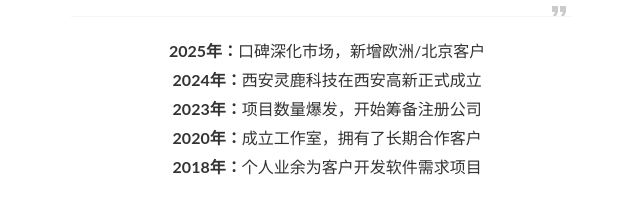
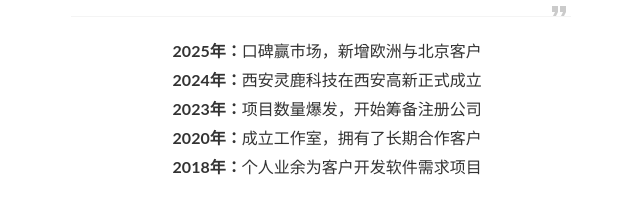
Before and after one commit to xianlinglu/xianlinglu.github.io, a website: page index.html in a window 1280 px wide. Shown: the part 224-422 px from the top of the page, 319-959 px from the left. Drawn offline with Linux system fonts and the light colour scheme.

Commit message:
Update index.html

```diff
--- a/index.html
+++ b/index.html
@@ -61,7 +61,7 @@
                   &nbsp;&nbsp;&nbsp;<b>2018年：</b>以个人开发形式为客户提供Web端需求项目开发</br>
                 </p> -->
                 <p class="quote-text animate-init" style="text-align:center;">
-                    &nbsp;&nbsp;&nbsp;<b>2025年：</b>口碑深化市场，新增欧洲/北京客户</br>
+                    &nbsp;&nbsp;&nbsp;<b>2025年：</b>口碑赢市场，新增欧洲与北京客户</br>
                     &nbsp;&nbsp;&nbsp;<b>2024年：</b>西安灵鹿科技在西安高新正式成立</br>
                     &nbsp;&nbsp;&nbsp;<b>2023年：</b>项目数量爆发，开始筹备注册公司</br>
                     &nbsp;&nbsp;&nbsp;<b>2020年：</b>成立工作室，拥有了长期合作客户</br>
```
